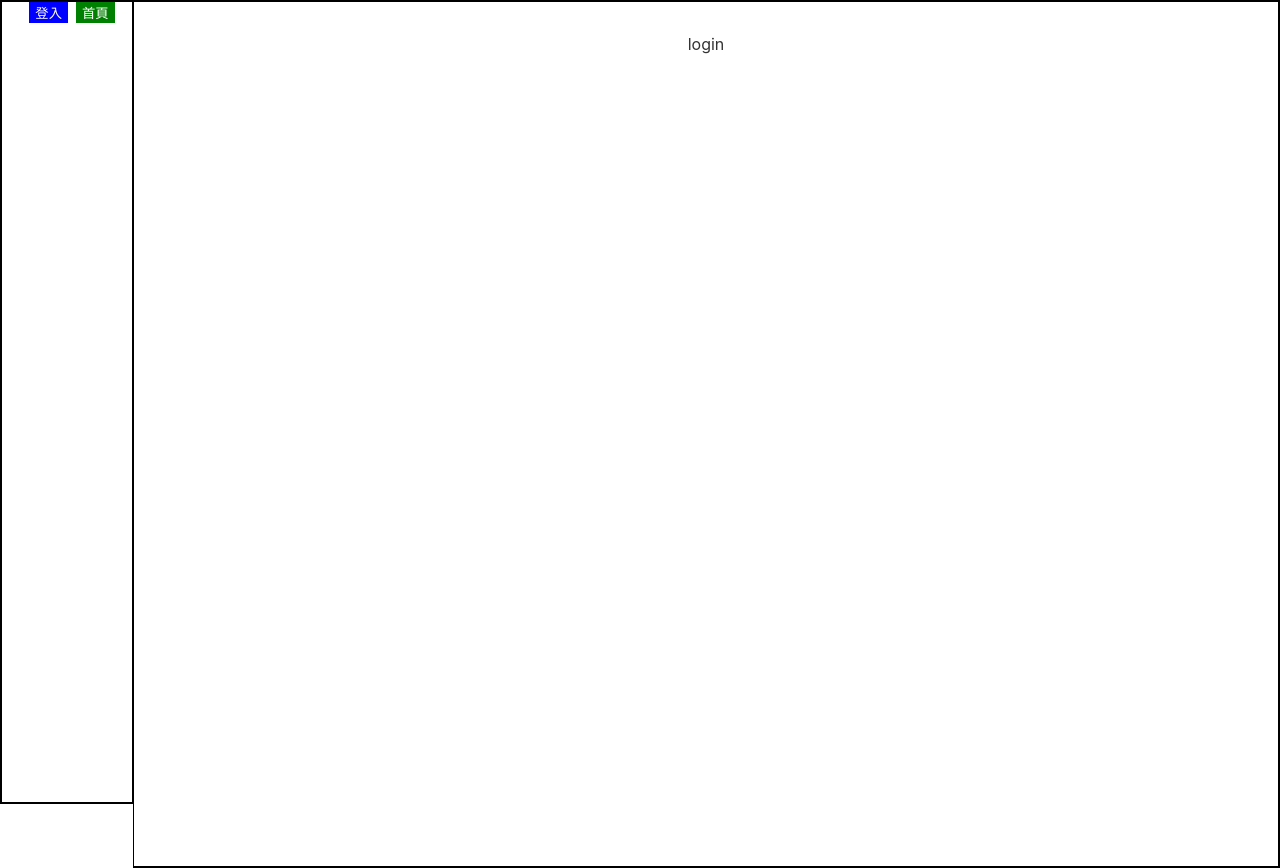
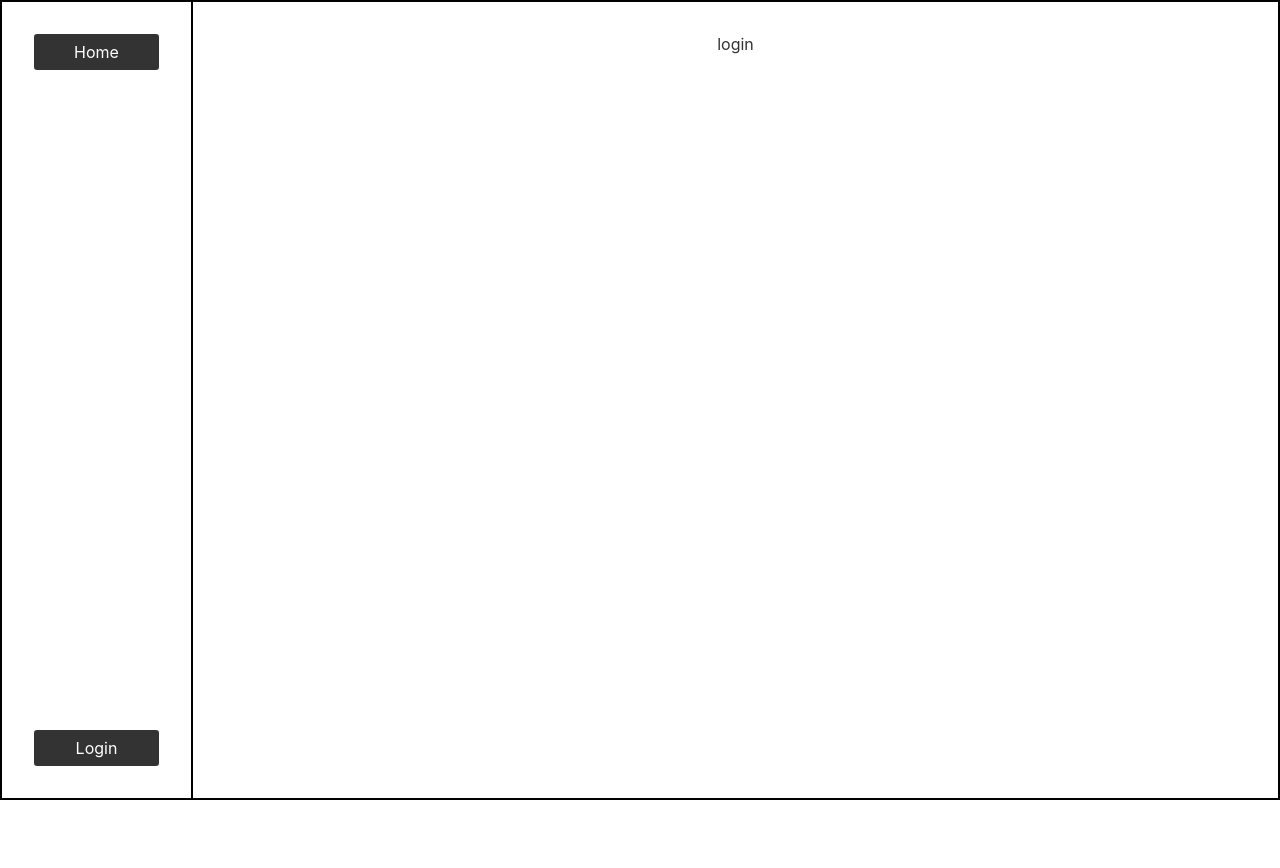
Before and after one commit to potter80511/johnny_react_test, a React (Create React App) app: page /login in a window 1280 px wide. After the commit the page ends 800 px from the top, so only its background shows below. Built offline with nearby package versions, Linux system fonts and the light colour scheme.

Commit message:
Create link component

```diff
--- a/src/App.css
+++ b/src/App.css
@@ -5,3 +5,6 @@
 
   color: #333;
 }
+.App * {
+  box-sizing: border-box;
+}
--- a/src/App.js
+++ b/src/App.js
@@ -9,16 +9,10 @@ function App() {
   const [account, setAccount] = useState('')
   const [password, setPassword] = useState('')
 
-  const onLogout = () => {
-    setIsLogin(false)
-    setAccount("")
-    setPassword("")
-  }
-
   return (
     <div className="App">
       <BrowserRouter>
-        <Left isLogin={isLogin} onLogout={onLogout} />
+        <Left isLogin={isLogin} />
         <Right
           isLogin={isLogin}
           onSubmitLogin={() => setIsLogin(true)}
--- a/src/components/Left/Left.css
+++ b/src/components/Left/Left.css
@@ -1,7 +1,7 @@
 .Left {
   text-align: center;
   float: left;
-  width: 10%;
+  width: 15%;
   height: 100%;
   border-top: 2px solid black;
   border-bottom: 2px solid black;
@@ -9,7 +9,7 @@
   border-right: 1px solid black;
   padding-left: 10px;
   display: flex;
-  justify-content: center;
-  align-items: flex-start;
-  gap: 8px;
+  flex-direction: column;
+  justify-content: space-between;
+  padding: 32px;
 }
--- a/src/components/Left/index.js
+++ b/src/components/Left/index.js
@@ -1,25 +1,29 @@
 import './Left.css';
 import Button from '../Button'
-import { useNavigate } from "react-router-dom";
+import Link from "../Link";
 
-function Left({isLogin, onLogout}) {
-  const navigate = useNavigate();
-  const loginText = isLogin ? "登出" : "登入"
+function Left({isLogin}) {
+  const handleLogout = () => {}
+
   return (
     <div className="Left">
-		  <Button
-        text={loginText}
-        backgroundColor="blue"
-        onClick={() => {
-          if(isLogin) {
-            onLogout()
-            navigate("/login")
-          } else {
-            navigate("/dashboard")
-          }
-        }}
-      />
-		  <Button text="首頁" backgroundColor="green" onClick={() => navigate("/")} />
+      <div className='nav'>
+        <Link href="/">
+          <span>Home</span>
+        </Link>
+        {isLogin && <Link href="/dashboard">
+          <span>Dashboard</span>
+        </Link>}
+      </div>
+      {isLogin ?
+        <Button
+          text="Log out"
+          backgroundColor="orange"
+          onClick={handleLogout}
+        /> : <Link href="/login">
+          <span>Login</span>
+        </Link>
+      }
 	  </div>
   );
 }
--- /dev/null
+++ b/src/components/Link/Link.css
@@ -0,0 +1,12 @@
+.Link {
+  display: block;
+  border-radius: 3px;
+  background-color: #333;
+  color: #fff;
+  text-decoration: none;
+  padding: 8px;
+}
+.Link:hover {
+  opacity: 0.8;
+  transition: all .3s;
+}
--- /dev/null
+++ b/src/components/Link/index.js
@@ -0,0 +1,8 @@
+import "./Link.css"
+import { NavLink } from "react-router-dom";
+
+function Link({ children, href }) {
+  return <NavLink className="Link" to={href}>{children}</NavLink>
+}
+
+export default Link;
--- a/src/components/Right/Right.css
+++ b/src/components/Right/Right.css
@@ -1,7 +1,7 @@
 .Right {
   text-align: center;
   float: left;
-  width: 90%;
+  width: 85%;
   height: 100%;
   border-top: 2px solid black;
   border-bottom: 2px solid black;
```
